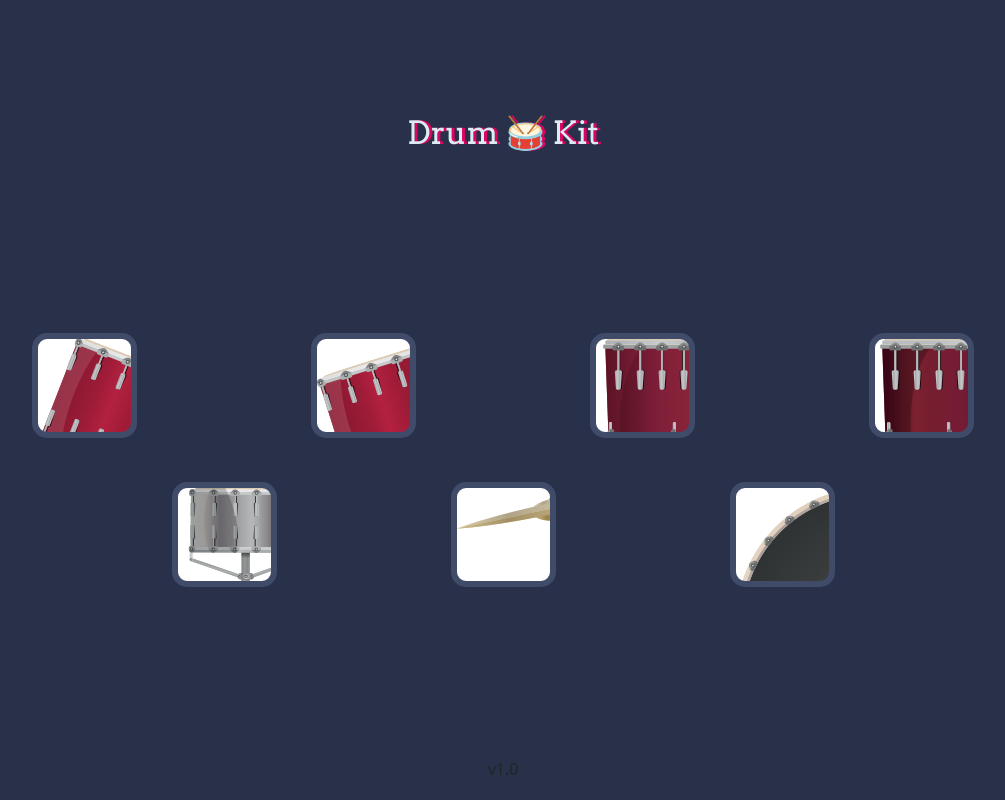
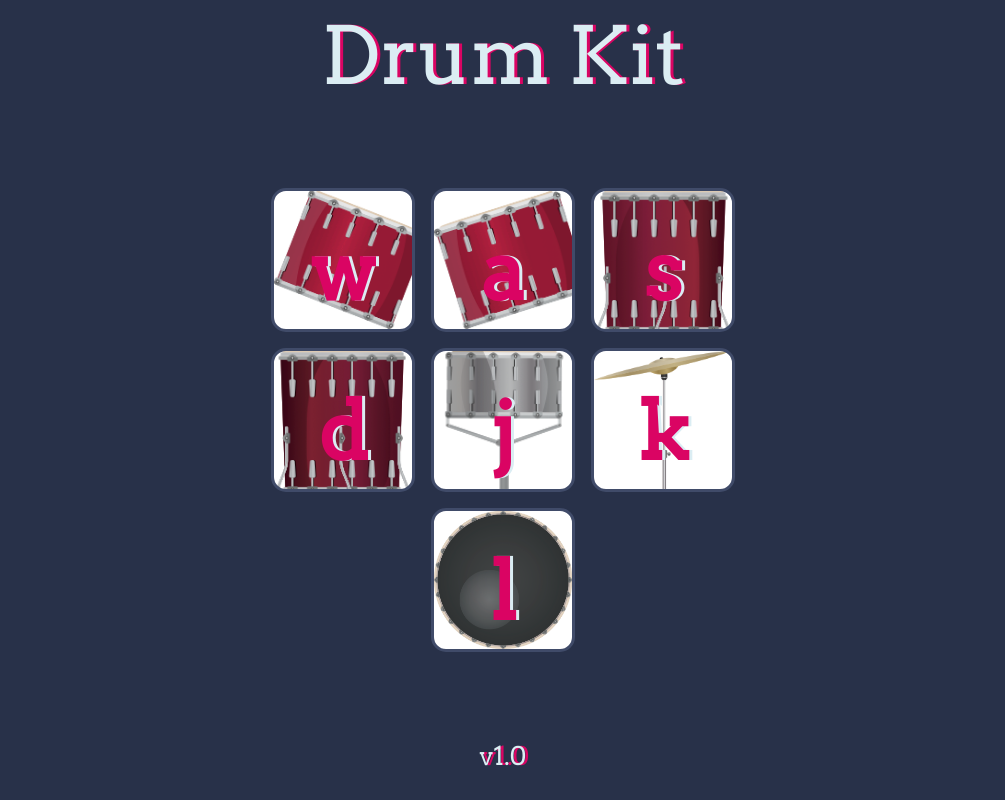
Before and after one commit to hassan91199/drum-kit, a plain HTML site: page index.html in a window 1280 px wide. Shown: the whole page, without its empty margins (137-1142 px from the left). Drawn offline with nearby package versions, Linux system fonts and the light colour scheme.

Commit message:
updated to version 1.0

```diff
--- a/index.html
+++ b/index.html
@@ -19,51 +19,51 @@
 <body>
   <div class="container text-center main-div">
 
-    <div class="row align-items-end heading-div">
-      <div class="col">
-        <h1 id="title">Drum 🥁 Kit</h1>
+    <div class="row d-flex justify-content-center align-items-center heading-div">
+      <div class="col d-flex justify-content-center align-items-center">
+        <h1 class="title-text">Drum Kit</h1>
       </div>
     </div>
+    <!-- 🥁 -->
+    <div class="row d-flex justify-content-center align-items-center set-div">
 
-    <div class="row justify-content-center align-items-center set-div">
+      <div class="row d-flex justify-content-center align-items-center buttons-div">
 
-      <div class="row justify-content-center align-items-center buttons-div">
-
-        <div class="col-4 col-xl-3 button-col">
+        <div class="col-4 d-flex button-col justify-content-center align-items-center">
           <button class="w drum"></button>
         </div>
 
-        <div class="col-4 col-xl-3 button-col">
+        <div class="col-4 d-flex button-col justify-content-center align-items-center">
           <button class="a drum"></button>
         </div>
 
-        <div class="col-4 col-xl-3 button-col">
+        <div class="col-4 d-flex button-col justify-content-center align-items-center">
           <button class="s drum"></button>
         </div>
 
-        <div class="col-4 col-xl-3 button-col">
+        <div class="col-4 d-flex button-col justify-content-center align-items-center">
           <button class="d drum"></button>
         </div>
 
-        <div class="col-4 col-xl-3 button-col">
+        <div class="col-4 d-flex button-col justify-content-center align-items-center">
           <button class="j drum"></button>
         </div>
-        <div class="col-4 col-xl-3 button-col">
+
+        <div class="col-4 d-flex button-col justify-content-center align-items-center">
           <button class="k drum"></button>
         </div>
 
-        <div class="col-4 col-xl-3 button-col">
+        <div class="col-4 d-flex button-col justify-content-center align-items-center">
           <button class="l drum"></button>
         </div>
-
 
       </div>
 
     </div>
 
-    <div class="row align-items-start footer-div">
-      <div class="col">
-        <h6>v1.0</h6>
+    <div class="row d-flex justify-content-center align-items-center footer-div">
+      <div class="col d-flex justify-content-center align-items-center">
+        <h6 class="footer-text">v1.0</h6>
       </div>
     </div>
 
--- a/index.js
+++ b/index.js
@@ -1,14 +1,17 @@
 var numberOfDrumButtons = document.querySelectorAll(".drum").length;
 
 for (var i = 0; i < numberOfDrumButtons; i++) {
+  // following conditional for showing or hiding keyboard buttons
+  if (window.innerWidth >= 1280) {
+    document.querySelectorAll(".drum")[i].innerHTML = document.querySelectorAll(".drum")[i].classList[0];
+
+  }
 
   document.querySelectorAll(".drum")[i].addEventListener("click", function() {
 
-    var buttonInnerHTML = this.innerHTML;
+    makeSound(this.classList[0]);
 
-    makeSound(buttonInnerHTML);
-
-    buttonAnimation(buttonInnerHTML);
+    buttonAnimation(this.classList[0]);
 
   });
 
@@ -24,7 +27,6 @@ document.addEventListener("keypress", function(event) {
 
 
 function makeSound(key) {
-
   switch (key) {
     case "w":
       var tom1 = new Audio("sounds/tom-1.mp3");
@@ -62,7 +64,8 @@ function makeSound(key) {
       break;
 
 
-    default: console.log(key);
+    default:
+      console.log(key);
 
   }
 }
--- a/styles.css
+++ b/styles.css
@@ -1,3 +1,26 @@
+/*
+This is a single view page(non scrollable) consisting of foundational container
+"main-div".
+"main-div" further consists of three divs(heading-div, set-div, footer-div)
+"heading-div" and "footer-div" are simple divs of height 15vh and 10vh
+respectivily.
+"set-div" is of height 75vh (its height is purposefully set to a multiple of 3
+because it will contain boxes of equal height and width) and width equal to
+main container
+
+"set-div" consists of "button-div" and 7 "button-cols"
+"button-div" is of equal height and width i.e. 75vh
+"button-col" is of height 25vh and width col-4 (also equal to 25vh) and
+contains drum buttons.
+
+On some screens (those which have height exceptionally more than width) the
+page does not looks good.
+So to tackle this we will be playing with height and width property of
+"buttons-div" and height property of "button-col"
+
+summary: responsiveness of page depends on total 4 selectors ".button-div",
+".button-col", ".title-text", ".footer-text"
+*/
 body {
   text-align: center;
   background-color: #283149;
@@ -8,51 +31,74 @@ body {
 }
 
 .heading-div {
-  height: 20%;
+  height: 15vh;
 }
 
 .set-div {
-  height: 75%;
+  height: 75vh;
+}
+
+.buttons-div {
+  height: 75vh;
+  width: 75vh;
+  padding: 0;
+}
+
+.button-col {
+  height: 25vh;
+  padding: 0;
 }
 
 .footer-div {
-  height: 5%;
+  height: 10vh;
 }
 
-h1 {
-  font-size: 2rem;
+.title-text, .footer-text {
   color: #DBEDF3;
   font-family: "Arvo", cursive;
   text-shadow: 3px 0 #DA0463;
 }
 
-
 .w {
   background-image: url("images/tom1.png");
+  background-repeat: no-repeat;
+  background-size: cover;
 }
 
 .a {
   background-image: url("images/tom2.png");
+  background-repeat: no-repeat;
+  background-size: cover;
 }
 
 .s {
   background-image: url("images/tom3.png");
+  background-repeat: no-repeat;
+  background-size: cover;
 }
 
 .d {
   background-image: url("images/tom4.png");
+  background-repeat: no-repeat;
+  background-size: cover;
 }
 
 .j {
   background-image: url("images/snare.png");
+  background-repeat: no-repeat;
+  background-size: cover;
 }
 
 .k {
   background-image: url("images/crash.png");
+  background-repeat: no-repeat;
+  background-size: cover;
 }
 
 .l {
   background-image: url("images/kick.png");
+  background-repeat: no-repeat;
+  background-size: cover;
 }
 
 .pressed {
@@ -60,13 +106,11 @@ h1 {
   opacity: 0.5;
 }
 
-.button-col{
-  padding: 2%;
-}
-
 .drum {
-  outline: none;
-  border: 6px solid #404B69;
+  /* following height and width are responsible for padding also */
+  height: 90%;
+  width: 90%;
+  border: medium solid #404B69;
   font-size: 5rem;
   font-family: 'Arvo', cursive;
   line-height: 2;
@@ -74,8 +118,157 @@ h1 {
   color: #DA0463;
   text-shadow: 3px 0 #DBEDF3;
   border-radius: 15px;
-  width: 105px;
-  height: 105px;
   text-align: center;
   background-color: white;
 }
+
+/* Mobile S */
+@media screen and (min-width: 100px) {
+  .buttons-div {
+    height: 42vh;
+    width: 42vh;
+  }
+
+  .button-col {
+    height: 14vh;
+  }
+
+  .title-text {
+    font-size: 3rem;
+  }
+
+  .footer-text {
+    font-size: 1rem;
+  }
+}
+
+/* Mobile M */
+@media screen and (min-width: 321px) {
+  .buttons-div {
+    height: 51vh;
+    width: 51vh;
+  }
+
+  .button-col {
+    height: 17vh;
+  }
+
+  .title-text {
+    font-size: 4rem;
+  }
+
+  .footer-text {
+    font-size: 1.3rem;
+  }
+}
+
+/* Mobile L */
+@media screen and (min-width: 376px) {
+  .buttons-div {
+    height: 45vh;
+    width: 45vh;
+  }
+
+  .button-col {
+    height: 15vh;
+  }
+
+  .title-text {
+    font-size: 4.8rem;
+  }
+
+  .footer-text {
+    font-size: 1.7rem;
+  }
+}
+
+/* Tablet */
+@media screen and (min-width: 426px) {
+  .buttons-div {
+    height: 72vh;
+    width: 72vh;
+  }
+
+  .button-col {
+    height: 24vh;
+  }
+
+  .title-text {
+    font-size: 5.5rem;
+  }
+
+  .footer-text {
+    font-size: 1.8rem;
+  }
+}
+
+/* Laptop */
+@media screen and (min-width: 769px) {
+  .buttons-div {
+    height: 54vh;
+    width: 54vh;
+  }
+
+  .button-col {
+    height: 18vh;
+  }
+
+  .title-text {
+    font-size: 8rem;
+  }
+
+  .footer-text {
+    font-size: 2.7rem;
+  }
+}
+
+/* Nest Hub */
+@media screen and (min-width: 1023px) and (max-width: 1024px) {
+  .title-text {
+    font-size: 5rem;
+  }
+
+  .footer-text {
+    font-size: 1.7rem;
+  }
+}
+
+/* Laptop L */
+@media screen and (min-width: 1025px) {
+  .buttons-div {
+    height: 60vh;
+    width: 60vh;
+  }
+
+  .button-col {
+    height: 20vh;
+  }
+
+  .title-text {
+    font-size: 5rem;
+  }
+
+  .footer-text {
+    font-size: 1.6rem;
+  }
+}
+
+/* 4K */
+@media screen and (min-width: 1441px) {
+  .buttons-div {
+    height: 54vh;
+    width: 54vh;
+  }
+
+  .button-col {
+    height: 18vh;
+  }
+
+  .title-text {
+    font-size: 7.2rem;
+  }
+
+  .footer-text {
+    font-size: 2.4rem;
+  }
+}
--- a/temp.css
+++ b/temp.css
@@ -1,25 +1,17 @@
-.drum {
-  border: 5px solid #404B69;
-  width: 100px;
-  height: 100px;
+
+.buttons-div {
+  height: 48vh;
+  width: 48vh;
 }
 
-h1 {
-  font-size: 2rem;
+.button-col {
+  height: 16vh;
 }
 
-.heading-div {
-  height: 20%;
+.title-text{
+  font-size: 12vh;
 }
 
-.set-div {
-  height: 75%;
+.footer-text{
+  font-size: 3vh;
 }
-
-.footer-div {
-  height: 5%;
-}
-
-.button-col{
-  padding: 2%;
-}
```
